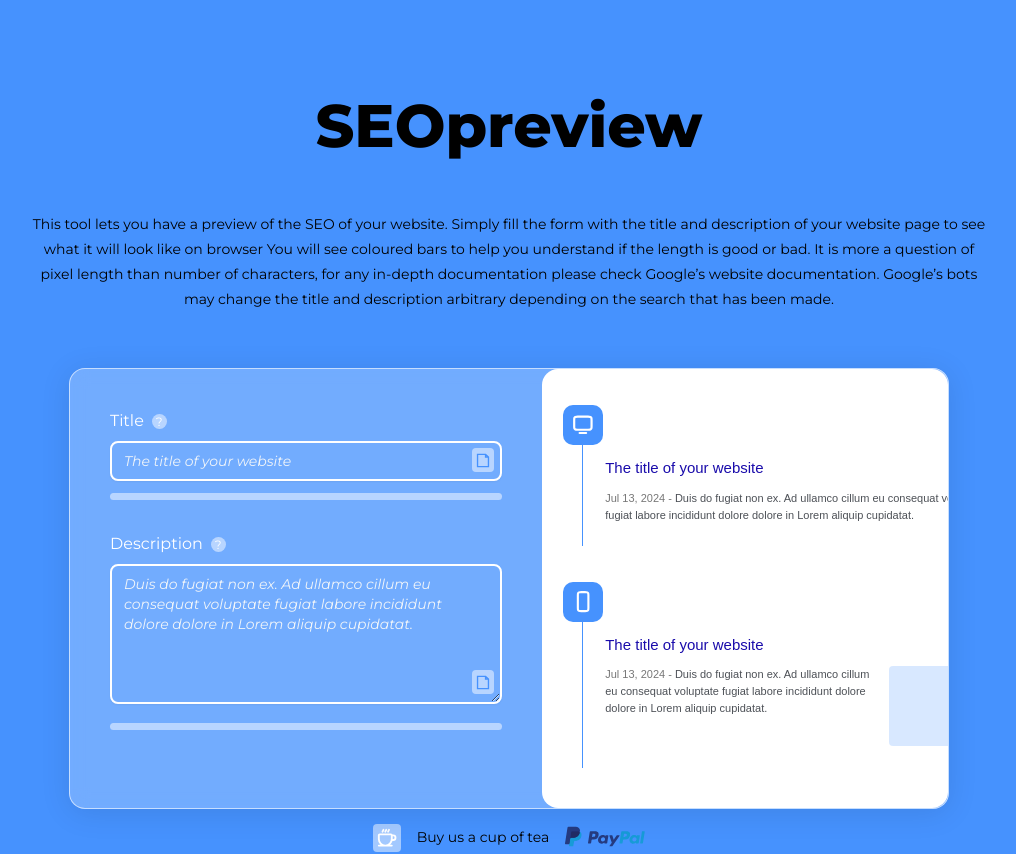
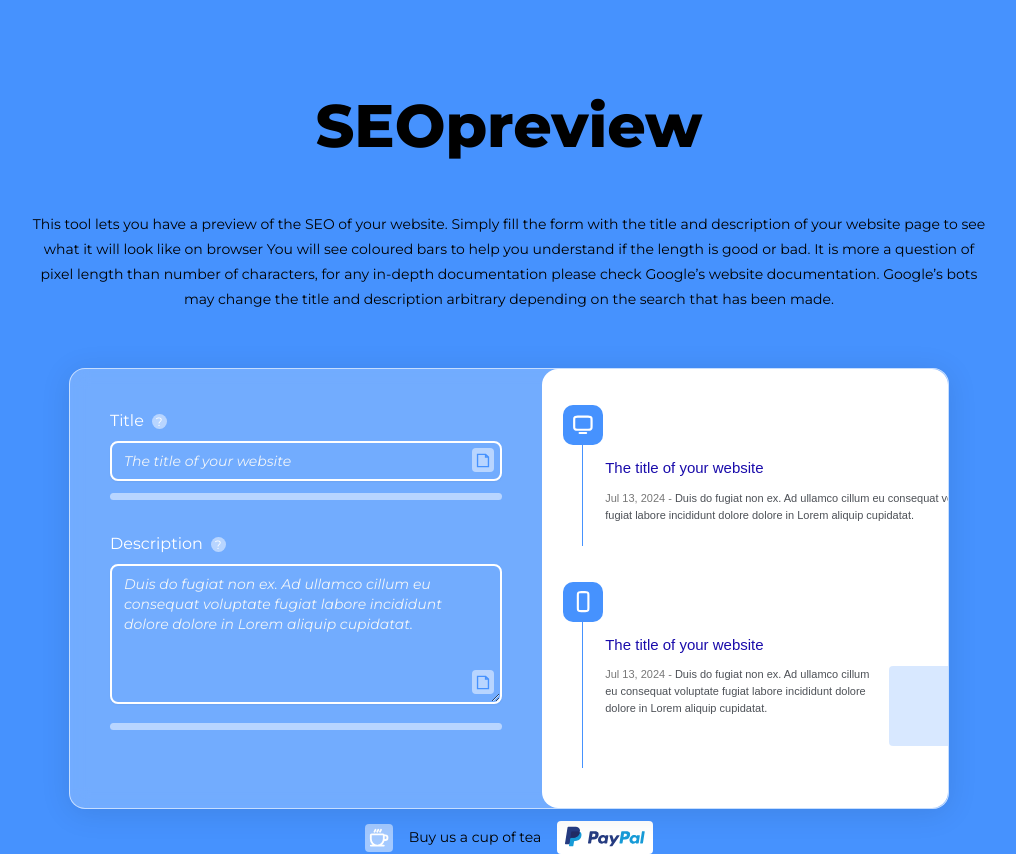
Before and after one commit to jacopo-derrico/SEO-preview, a Nuxt app: page / in a window 1280 px wide. Shown: the whole page, without its empty margins (131-1147 px from the left). Built offline with nearby package versions, Linux system fonts and the light colour scheme.

Commit message:
style: PP btn bg

```diff
--- a/layouts/default.vue
+++ b/layouts/default.vue
@@ -14,7 +14,7 @@
         <p class="mx-4">
             Buy us a cup of tea
         </p>
-        <a href="">
+        <a href="" class="bg-white rounded px-2">
             <svg class="w-[80px]" xmlns="http://www.w3.org/2000/svg" xmlns:xlink="http://www.w3.org/1999/xlink" version="1.1" id="Layer_1" x="0px" y="0px" width="124px" height="33px" viewBox="0 0 124 33" enable-background="new 0 0 124 33" xml:space="preserve">
                 <path fill="#253B80" d="M46.211,6.749h-6.839c-0.468,0-0.866,0.34-0.939,0.802l-2.766,17.537c-0.055,0.346,0.213,0.658,0.564,0.658  h3.265c0.468,0,0.866-0.34,0.939-0.803l0.746-4.73c0.072-0.463,0.471-0.803,0.938-0.803h2.165c4.505,0,7.105-2.18,7.784-6.5  c0.306-1.89,0.013-3.375-0.872-4.415C50.224,7.353,48.5,6.749,46.211,6.749z M47,13.154c-0.374,2.454-2.249,2.454-4.062,2.454  h-1.032l0.724-4.583c0.043-0.277,0.283-0.481,0.563-0.481h0.473c1.235,0,2.4,0,3.002,0.704C47.027,11.668,47.137,12.292,47,13.154z"/>
                 <path fill="#253B80" d="M66.654,13.075h-3.275c-0.279,0-0.52,0.204-0.563,0.481l-0.145,0.916l-0.229-0.332  c-0.709-1.029-2.29-1.373-3.868-1.373c-3.619,0-6.71,2.741-7.312,6.586c-0.313,1.918,0.132,3.752,1.22,5.031  c0.998,1.176,2.426,1.666,4.125,1.666c2.916,0,4.533-1.875,4.533-1.875l-0.146,0.91c-0.055,0.348,0.213,0.66,0.562,0.66h2.95  c0.469,0,0.865-0.34,0.939-0.803l1.77-11.209C67.271,13.388,67.004,13.075,66.654,13.075z M62.089,19.449  c-0.316,1.871-1.801,3.127-3.695,3.127c-0.951,0-1.711-0.305-2.199-0.883c-0.484-0.574-0.668-1.391-0.514-2.301  c0.295-1.855,1.805-3.152,3.67-3.152c0.93,0,1.686,0.309,2.184,0.892C62.034,17.721,62.232,18.543,62.089,19.449z"/>
```
